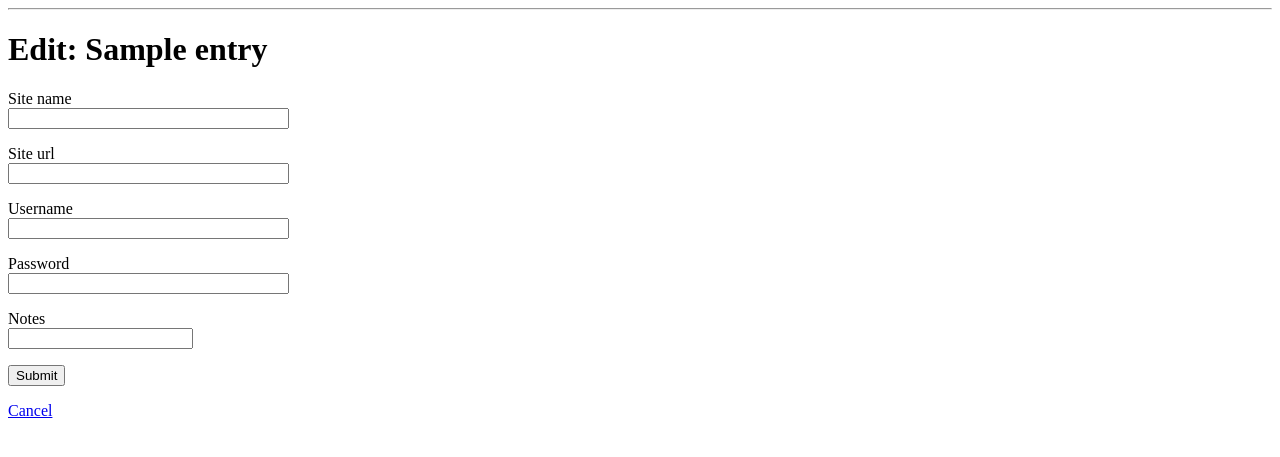
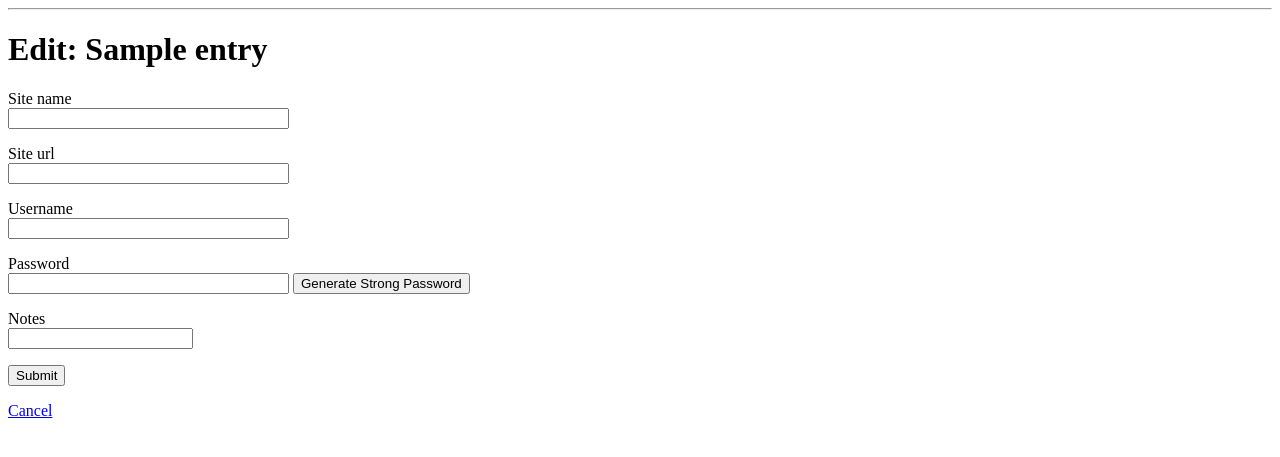
Before and after one commit to Harsh0110v/Password_Manager, a Flask app: template templates/editentry.html in a window 1280 px wide. Shown: the part 26-483 px from the top of the page. Run offline with Flask 3, Linux system fonts and the light colour scheme; the template is opened without the code that fills it: values that come from a table or form of the project are taken from there, others are empty; tables that the repository leaves empty hold one stand-in row (values such as "Sample post"); form fields are guessed from the names that the template uses.

Commit message:
generating a password

```diff
--- a/templates/editentry.html
+++ b/templates/editentry.html
@@ -6,9 +6,26 @@
         <p>{{ form.site_name.label }}<br>{{ form.site_name(size=32) }}</p>
         <p>{{ form.site_url.label }}<br>{{ form.site_url(size=32) }}</p>
         <p>{{ form.username.label }}<br>{{ form.username(size=32) }}</p>
-        <p>{{ form.password.label }}<br>{{ form.password(size=32) }}</p>
+        <p>
+            {{ form.password.label }}<br>
+            {{ form.password(size=32, id="password_field") }}
+            <button type="button" onclick="generatePassword()">Generate Strong Password</button>
+        </p>
         <p>{{ form.notes.label }}<br>{{ form.notes(rows=4, cols=40) }}</p>
         <p>{{ form.submit() }}</p>
     </form>
     <p><a href="{{ url_for('dashboard') }}">Cancel</a></p>
+
+<script>
+function generatePassword() {
+    const length = 16;
+    const charset = "abcdefghijklmnopqrstuvwxyzABCDEFGHIJKLMNOPQRSTUVWXYZ0123456789!@#$%^&*()_+~`|}{[]:;?><,./-=";
+    let password = "";
+    for (let i = 0; i < length; i++) {
+        const randomIndex = Math.floor(Math.random() * charset.length);
+        password += charset[randomIndex];
+    }
+    document.getElementById("password_field").value = password;
+}
+</script>
 {% endblock %}
```
